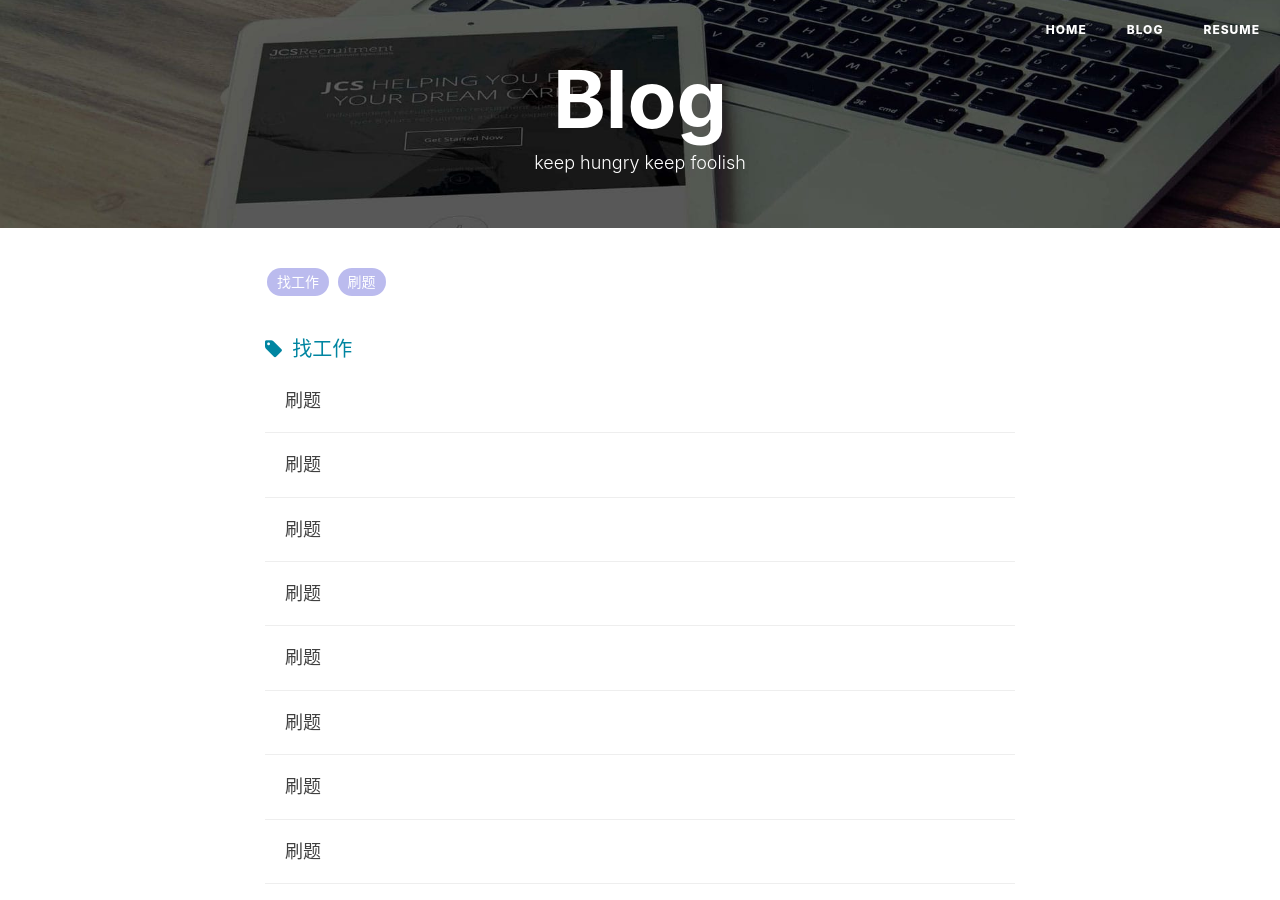
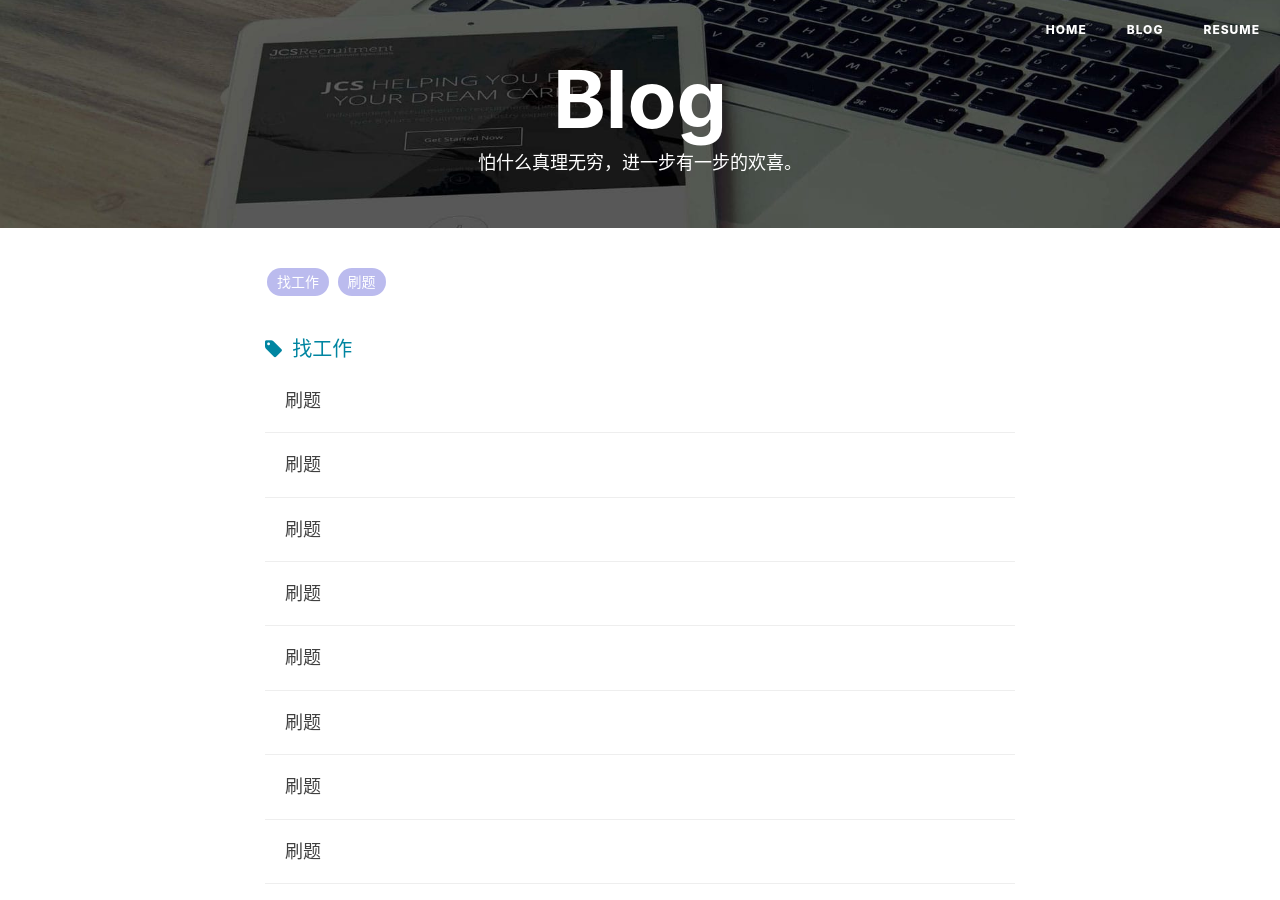
Before and after one commit to caiyinqiong/caiyinqiong.github.io, a Jekyll site: the page built from blog.html, in a window 1280 px wide and 900 px high. Built offline with Jekyll 4.4.1, drawn with Linux system fonts in a browser that asks for light colours; nearby versions of some CDN libraries; comment, search, counter and statistics services are not loaded.

Commit message:
Update blog.html

```diff
--- a/blog.html
+++ b/blog.html
@@ -1,7 +1,7 @@
 ---
 title: Blog
 layout: default
-description: keep hungry keep foolish
+description: 怕什么真理无穷，进一步有一步的欢喜。
 header-img: "img/post-bg-rwd.jpg"
 ---
 
```
